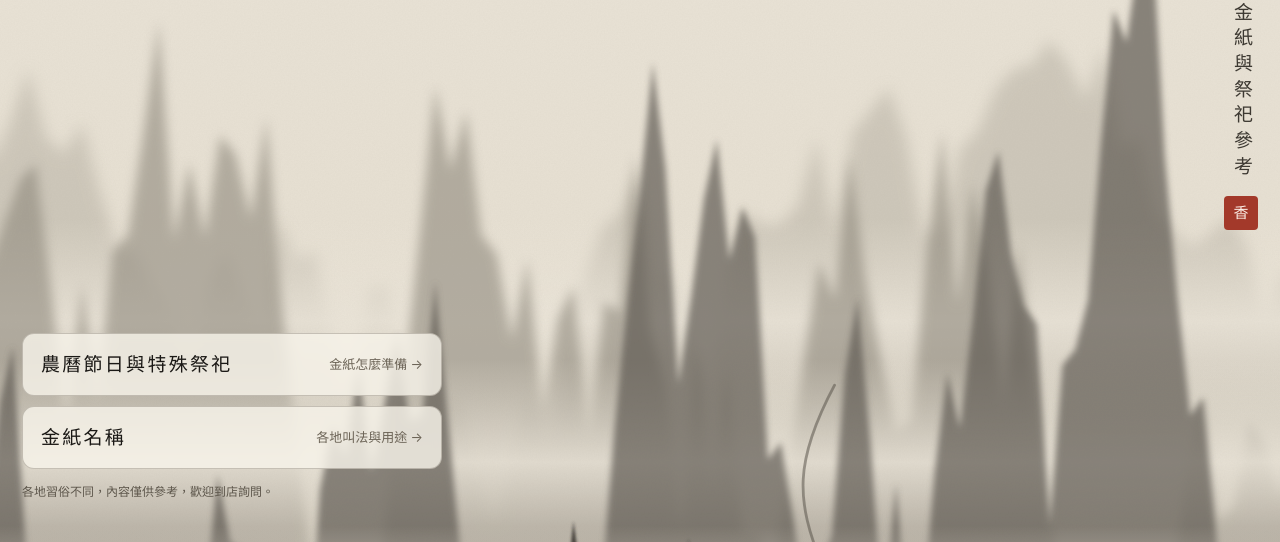
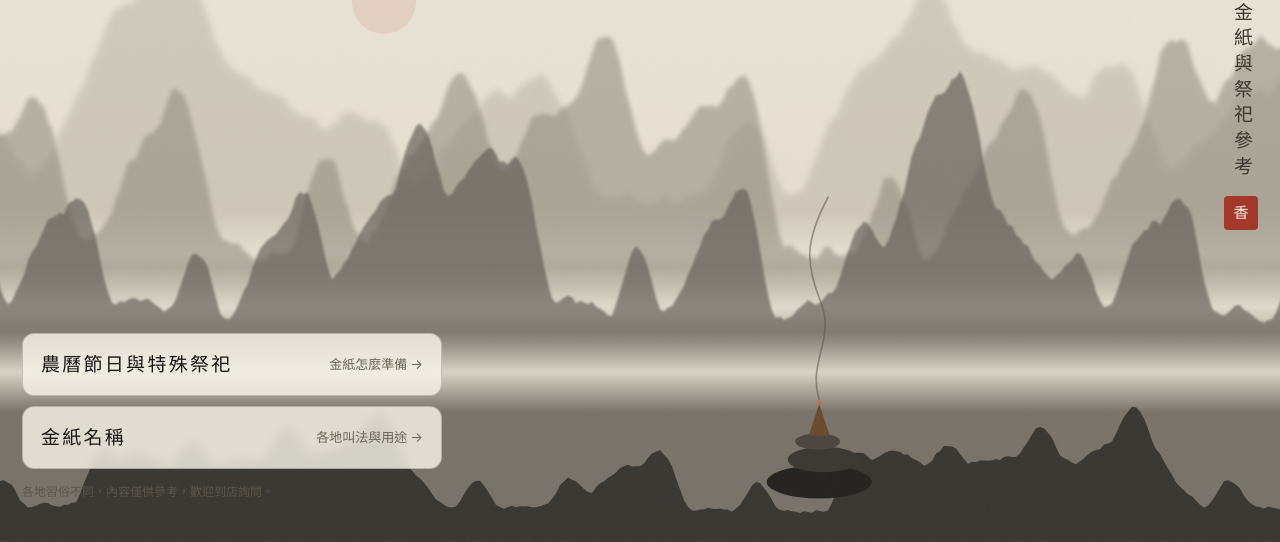
Before and after one commit to baibai-tw/baibai-tw.github.io, a plain HTML site: page index.html in a window 1280 px wide. Shown: the part 258-800 px from the top of the page. Drawn offline with Linux system fonts and the light colour scheme.

Commit message:
首頁水墨佔位：平緩山脊、依螢幕比例重畫
Co-Authored-By: Claude Opus 5.5 <noreply@anthropic.com>
Claude-Session: https://claude.ai/code/session_01VmVoAunAwoWo1nxic27BbQ

```diff
--- a/index.html
+++ b/index.html
@@ -51,41 +51,47 @@
 
 <script>
 /* 靜態水墨佔位圖：之後換成動態主視覺（WebGPU），不支援的裝置仍顯示這張 */
-(function(){
-  const W = 1000, H = 1600;
+function drawScene(){
+  const H = 1600, W = Math.round(H * Math.max(.45, Math.min(2.4, innerWidth / innerHeight)));
   let seed = 7;
   const rnd = () => (seed = (seed * 16807) % 2147483647) / 2147483647;
-  function ridge(base, amp, rough, step){
-    let pts = [], y = base, v = 0;
-    for (let x = -20; x <= W + 20; x += step){
-      v += (rnd() - .5) * rough; v *= .86; y = base + Math.sin(x / (180 + amp)) * amp * .6 + v * amp;
-      pts.push([x, y]);
+  /* 平滑山脊：幾個正弦波疊加＋少量雜訊 */
+  function ridge(base, amp, waves){
+    const ph = waves.map(() => rnd() * 6.28), pts = [];
+    let v = 0;
+    for (let x = -40; x <= W + 40; x += 8){
+      v = v * .9 + (rnd() - .5) * .08;
+      let y = base;
+      waves.forEach((w, i) => y -= Math.pow(Math.max(0, Math.sin(x / w + ph[i])), 1.6) * amp * (1 - i * .25));
+      pts.push([x, y + v * amp]);
     }
-    return 'M-20,' + H + ' ' + pts.map(p => 'L' + p[0].toFixed(1) + ',' + p[1].toFixed(1)).join(' ') + ' L' + (W + 20) + ',' + H + 'Z';
+    return 'M-40,' + H + ' ' + pts.map(p => 'L' + p[0].toFixed(1) + ',' + p[1].toFixed(1)).join(' ') + ' L' + (W + 40) + ',' + H + 'Z';
   }
   const layers = [
-    {b:820, a:90, r:2.2, s:14, c:'#b9b3a6', o:.55, blur:6},
-    {b:930, a:120, r:2.6, s:12, c:'#8f897d', o:.6, blur:4},
-    {b:1060, a:110, r:3, s:10, c:'#5e5a52', o:.7, blur:2.5},
-    {b:1240, a:70, r:3.4, s:9, c:'#2e2c28', o:.85, blur:1.2}
+    {b:900, a:260, w:[260,120,60], c:'#b9b3a6', o:.5, blur:6},
+    {b:1010, a:300, w:[200,90,45], c:'#8f897d', o:.55, blur:4},
+    {b:1140, a:240, w:[170,70,35], c:'#5e5a52', o:.65, blur:2.5},
+    {b:1530, a:110, w:[240,80,30], c:'#2e2c28', o:.85, blur:1.2}
   ];
-  let svg = '<svg viewBox="0 0 ' + W + ' ' + H + '" preserveAspectRatio="xMidYMid slice" xmlns="http://www.w3.org/2000/svg">' +
+  let svg = '<svg viewBox="0 0 ' + W + ' ' + H + '" preserveAspectRatio="xMidYMax slice" xmlns="http://www.w3.org/2000/svg">' +
     '<defs><linearGradient id="sky" x1="0" y1="0" x2="0" y2="1"><stop offset="0" stop-color="#efeae0"/><stop offset=".6" stop-color="#e6dfd1"/><stop offset="1" stop-color="#ddd5c4"/></linearGradient>' +
     '<linearGradient id="mist" x1="0" y1="0" x2="0" y2="1"><stop offset="0" stop-color="#ebe5d9" stop-opacity="0"/><stop offset=".5" stop-color="#ebe5d9" stop-opacity=".85"/><stop offset="1" stop-color="#ebe5d9" stop-opacity="0"/></linearGradient>';
   layers.forEach((l, i) => svg += '<filter id="b' + i + '"><feGaussianBlur stdDeviation="' + l.blur + '"/></filter>');
   svg += '<filter id="grain"><feTurbulence type="fractalNoise" baseFrequency=".9" numOctaves="2"/><feColorMatrix values="0 0 0 0 .3  0 0 0 0 .27  0 0 0 0 .22  0 0 0 .06 0"/></filter></defs>' +
-    '<rect width="100%" height="100%" fill="url(#sky)"/><circle cx="300" cy="430" r="70" fill="#c9553f" opacity=".18"/>';
+    '<rect width="100%" height="100%" fill="url(#sky)"/><circle cx="' + (W * .3) + '" cy="520" r="64" fill="#b8503c" opacity=".12"/>';
   layers.forEach((l, i) => {
-    svg += '<path d="' + ridge(l.b, l.a, l.r, l.s) + '" fill="' + l.c + '" opacity="' + l.o + '" filter="url(#b' + i + ')"/>';
+    svg += '<path d="' + ridge(l.b, l.a, l.w) + '" fill="' + l.c + '" opacity="' + l.o + '" filter="url(#b' + i + ')"/>';
     if (i < 3) svg += '<rect x="0" y="' + (l.b + 40) + '" width="' + W + '" height="160" fill="url(#mist)"/>';
   });
   /* 前景：卵石上的香塔與一縷煙 */
-  svg += '<g transform="translate(640 1330)"><ellipse cx="0" cy="40" rx="70" ry="22" fill="#24221f"/><ellipse cx="6" cy="10" rx="48" ry="17" fill="#3a3732"/><ellipse cx="-2" cy="-14" rx="30" ry="11" fill="#4a463f"/>' +
+  svg += '<g transform="translate(' + (W * .64) + ' 1420) scale(1.5)"><ellipse cx="0" cy="40" rx="70" ry="22" fill="#24221f"/><ellipse cx="6" cy="10" rx="48" ry="17" fill="#3a3732"/><ellipse cx="-2" cy="-14" rx="30" ry="11" fill="#4a463f"/>' +
     '<path d="M-14 -22 L0 -64 L14 -22 Z" fill="#6b4a2e"/><circle cx="0" cy="-66" r="2.5" fill="#d0673f"/>' +
     '<path d="M0 -70 C -16 -120, 22 -150, 2 -200 S -20 -280, 12 -340" fill="none" stroke="#5a554c" stroke-width="2.2" stroke-linecap="round" opacity=".55"/></g>' +
     '<rect width="100%" height="100%" filter="url(#grain)"/></svg>';
   document.getElementById('scene').innerHTML = svg;
-})();
+}
+drawScene();
+let rt; addEventListener('resize', () => { clearTimeout(rt); rt = setTimeout(drawScene, 200); });
 </script>
 </body>
 </html>
```
